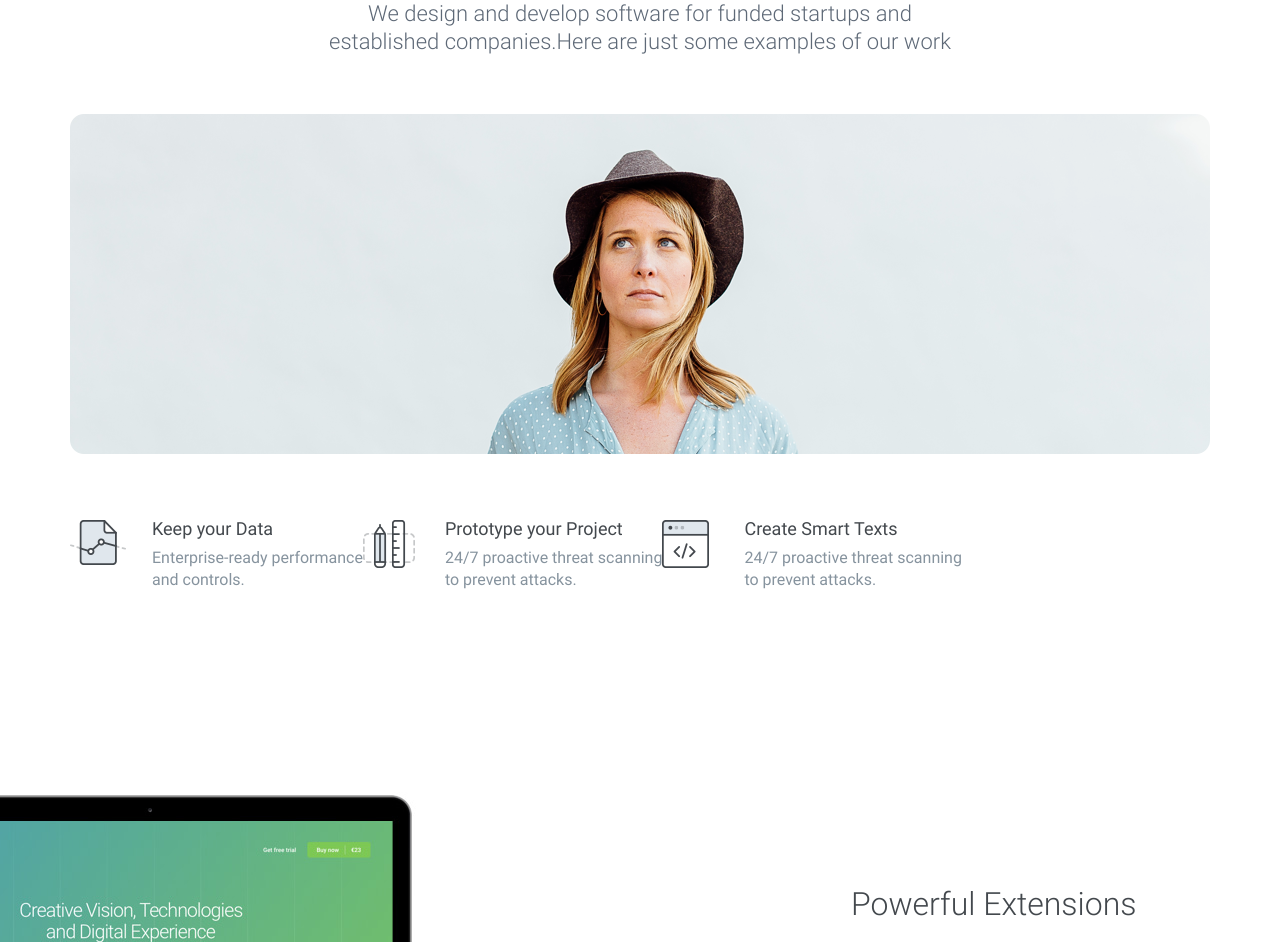
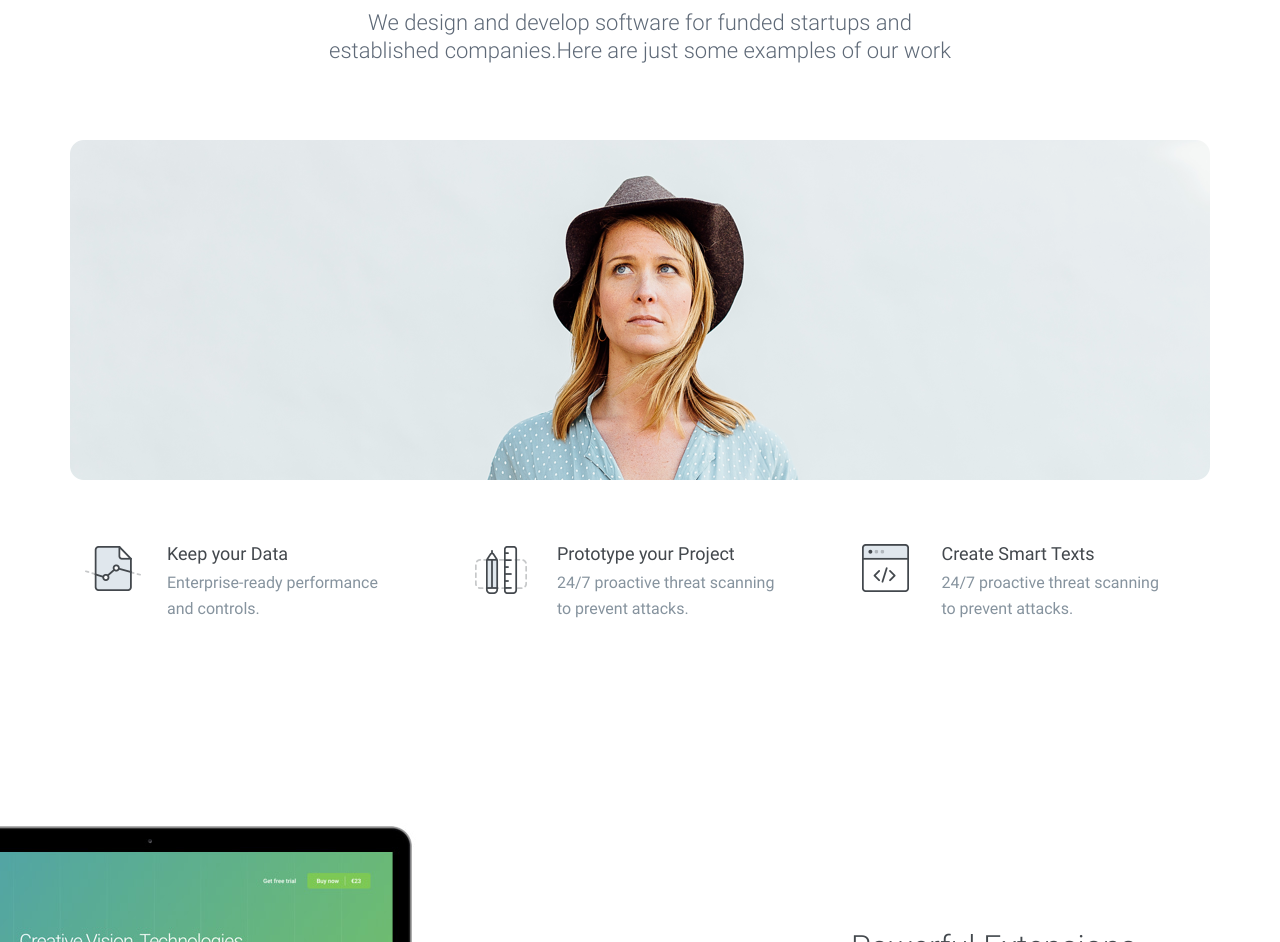
Before and after one commit to sesay/-pixel2htmlTest, a website: page index.html in a window 1280 px wide. Shown: the part 284-1226 px from the top of the page. Drawn offline with nearby package versions, Linux system fonts and the light colour scheme; files that its build step writes are made by us from their sources.

Commit message:
updated files  ...

```diff
--- a/_/components/sass/_base.scss
+++ b/_/components/sass/_base.scss
@@ -34,8 +34,9 @@
         color: #5e6977;
         font-family: 'Roboto-Light', sans-serif;
         h2 {
-            font-size: 52px;
-            margin-bottom: 20px;
+            font-size: 47px;
+            margin-bottom: 25px;
+            line-height:56px;
             color: #43484d;
         }
         &.large {
@@ -55,20 +56,27 @@
         }
     }
     .banner-image {
-        margin-top: 58px;
+        margin-top: 75px;
         .services-list {
             float: left;
             width: 100%;
             padding-top: 66px;
             padding-bottom: 137px;
             color: #86939e;
+            line-height:15px;
+            padding-left:15px;
             p {
-                line-height: 22px;
+                line-height: 26px;
             }
             li {
                 display: inline-block;
                 float: left;
                 margin-left: 82px;
+                padding-right:97px;
+                &:last-child {
+                    padding-right:0;
+                    margin-left:70px;
+                }
                 h2 {
                     font-size: 18px;
                     color: #43484d;
@@ -91,6 +99,8 @@
                     display: inline-block;
                     width: 47px;
                     height: 48px;
+                    margin-left: -79px;
+                    margin-top: -2px;
                 }
                 span.icon_prototype {
                     background-image: url(../images/services.png);
```
Also changed, not shown: _/css/styles.css.
